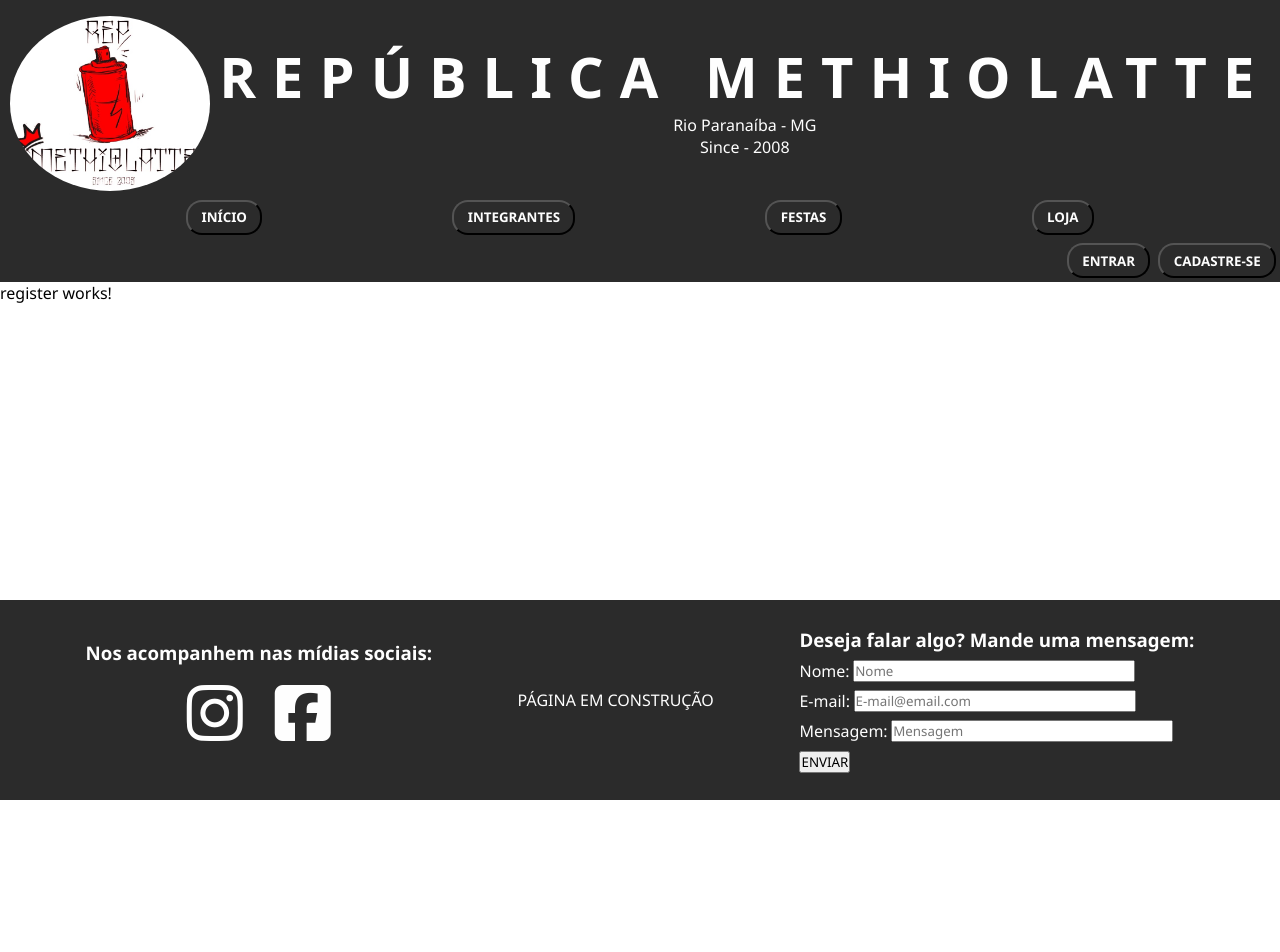
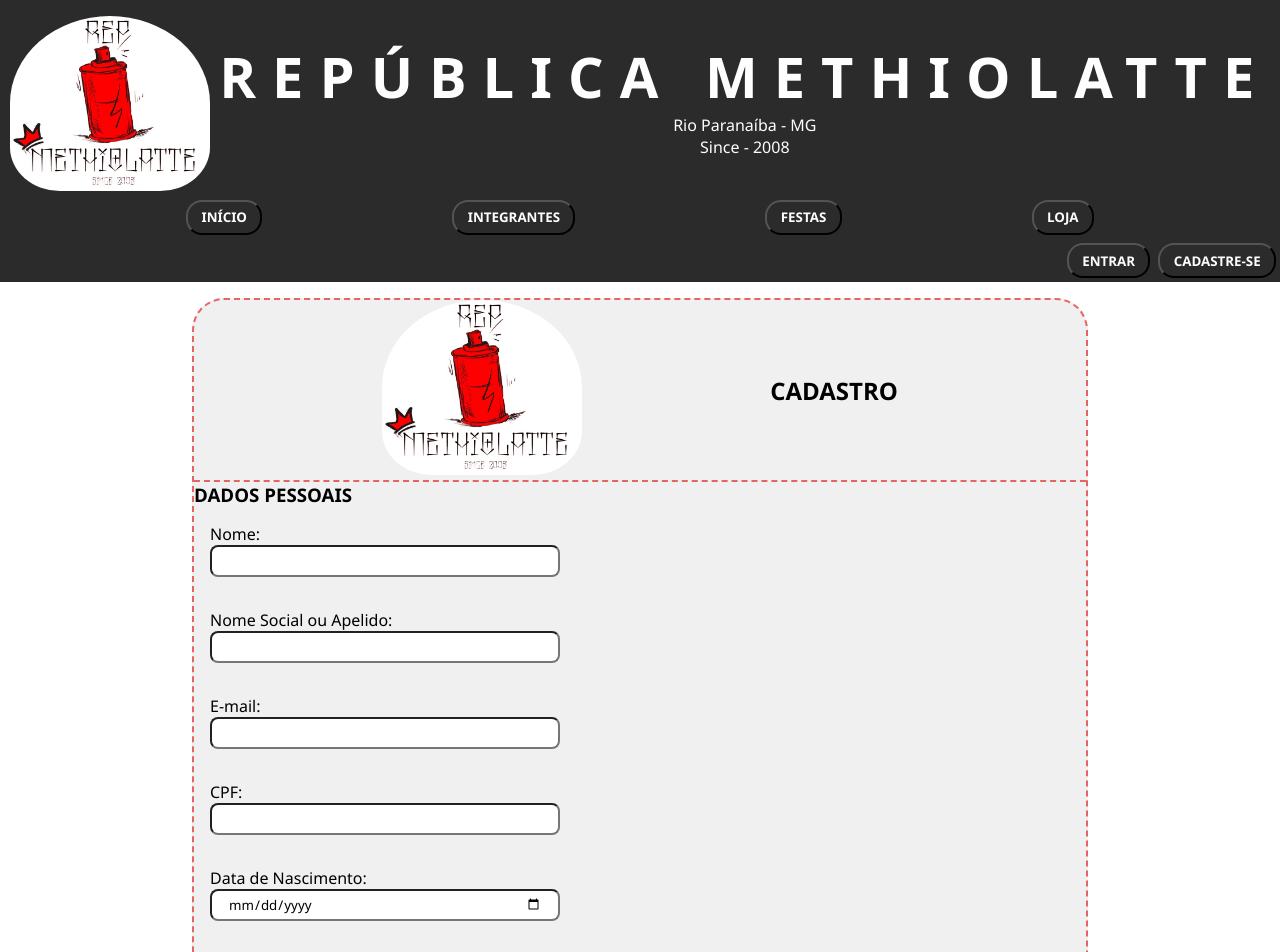
Before and after one commit to DiogoOtoni/angular-site-meth, an Angular app: page /register in a window 1280 px wide. Shown: the top 952 px of the page. Before the commit the page ends 800 px from the top, so only its background shows below. Built offline with nearby package versions, Linux system fonts and the light colour scheme.

Commit message:
Feat - login pronta - register quase pronta - outras atts

```diff
--- a/src/app/components/member-card/member-card.component.css
+++ b/src/app/components/member-card/member-card.component.css
@@ -8,6 +8,7 @@
 
 .img__container > img{
 	width: 100%;
+	border-radius: 1rem;
 }
 
 
--- a/src/app/pages/login/login.component.css
+++ b/src/app/pages/login/login.component.css
@@ -0,0 +1,63 @@
+.login__container{
+	max-width: 370px;
+	margin: 3rem auto;
+	border: 2px dashed rgb(230, 100, 100);
+	border-radius: 2rem;
+	background-color: #f0f0f0;
+	padding: 1rem;
+}
+
+.title__login{
+	display: flex;
+	flex-direction: row;
+	flex-wrap: wrap;
+	justify-content: space-evenly;
+	align-items: center;
+}
+
+.img__title-login{
+	width: 100px;
+}
+
+.img__title-login > img {
+	width: 100%;
+	border-radius: 50% 50% 25% 25% ;
+}
+
+.form__content-login{
+	display: flex;
+	flex-direction: column;
+	justify-content: center;
+	align-items: flex-start;
+	margin-bottom: 1rem;
+	text-align: center;
+}
+
+.form__content-login > input {
+	width: 100%;
+	height: 2rem;
+	border-radius: .5rem;
+	padding: 0 1rem;
+}
+
+.forgetPass__content-login{
+	cursor: pointer;
+	color: blue;
+	text-decoration: underline;
+	text-align: center;
+	font-size: small;
+	margin-bottom: 1rem;
+}
+
+.btn__content-login{
+	text-align: center;
+}
+
+.btn__content-login > button{
+	cursor: pointer;
+	background-color: rgb(230, 100, 100);
+	border-radius: 1rem;
+	width: 10rem;
+	height: 3rem;
+	font-weight: bold;
+}
--- a/src/app/pages/login/login.component.html
+++ b/src/app/pages/login/login.component.html
@@ -1,8 +1,42 @@
 <div class="login__container">
-	<h2>FORMULÁRIO DE LOGIN</h2>
+	<!-- <h2>FORMULÁRIO DE LOGIN</h2>
 	<div><p>IMAGEM</p></div>
 	<div><p>EMAIL</p></div>
 	<div><p>SENHA</p></div>
 	<div><p>esqueceu a senha?</p></div>
-	<div><p>botoes de entrar</p></div>
+	<div><p>botoes de entrar</p></div> -->
+
+	<div class="title__login">
+		<div class="img__title-login">
+			<img src="../../../assets/images/imgMeth/newlogo.jpeg" alt="Logo">
+		</div>
+		<div class="title__title-login">
+			<h2>LOGIN</h2>
+		</div>
+	</div>
+
+	<div class="content__login">
+		<form action="">
+
+			<div class="user__content-login form__content-login">
+				<label for="userLogin">Usuário:</label>
+				<input type="email" name="userLogin" id="userLogin" placeholder="E-mail@email.com" maxlength="200" required>
+			</div>
+
+			<div class="pass__content-login form__content-login">
+				<label for="passLogin">Senha:</label>
+				<input type="password" name="passLogin" id="passLogin" maxlength="200" required>
+			</div>
+
+			<div class="forgetPass__content-login">
+				<p>Esqueci a senha!</p>
+			</div>
+
+			<div class="btn__content-login">
+				<button type="submit">ENTRAR</button>
+			</div>
+
+		</form>
+	</div>
+
 </div>
--- a/src/app/pages/register/register.component.css
+++ b/src/app/pages/register/register.component.css
@@ -0,0 +1,83 @@
+.register__container {
+	background-color: #f0f0f0;
+	max-width: 70%;
+	margin: 1rem auto;
+	border-radius: 2rem;
+	border: 2px dashed rgb(230, 100, 100);
+}
+
+.content__data{
+	border-bottom: 2px dashed rgb(230, 100, 100);
+	display: flex;
+	flex-direction: column;
+	justify-content: center;
+}
+
+.title__register {
+	display: flex;
+	flex-direction: row;
+	flex-wrap: wrap;
+	align-items: center;
+	justify-content: space-evenly;
+	border-bottom: 2px dashed rgb(230, 100, 100);
+}
+
+.img__title-register {
+	width: 200px;
+}
+.img__title-register > img {
+	width: 100%;
+	border-radius: 50% 50% 25% 25%;
+}
+
+
+.inputs-data{
+	display: flex;
+	flex-direction: column;
+	justify-content: center;
+
+	margin: 1rem;
+}
+.inputs-data > input {
+	max-width: 350px;
+	height: 2rem;
+	border-radius: .5rem;
+	padding: 0 1rem;
+}
+
+.input-address{
+	display: flex;
+	flex-direction: row;
+	flex-wrap: wrap;
+	justify-content: flex-start;
+}
+
+.curso-inputs {
+	margin-bottom: .5rem;
+}
+.curso-inputs > input{
+	margin-right: .625rem;
+}
+
+
+.content__btn-register{
+	text-align: center;
+	margin-bottom: 1rem;
+}
+.content__btn-register > button{
+	cursor: pointer;
+	background-color: rgb(230, 100, 100);
+	border-radius: 1rem;
+	width: 10rem;
+	height: 3rem;
+	font-weight: bold;
+}
+
+
+#selStudent{
+	width: 3rem;
+}
+#numberInput,
+#cepInput{
+	width: 7rem;
+}
--- a/src/app/pages/register/register.component.html
+++ b/src/app/pages/register/register.component.html
@@ -1 +1,169 @@
-<p>register works!</p>
+<div class="register__container">
+
+	<div class="title__register">
+		<div class="img__title-register">
+			<img src="../../../assets/images/imgMeth/newlogo.jpeg" alt="Logo">
+		</div>
+		<div class="title__title-register">
+			<h2>CADASTRO</h2>
+		</div>
+	</div>
+	<form action="">
+
+		<div class="content__personal-register content__data">
+			<div class="title__content">
+				<h3>DADOS PESSOAIS</h3>
+			</div>
+			<div class="inputs-data">
+				<label for="nameInput">Nome:</label>
+				<input type="text" name="nameInput" id="nameInput" required>
+			</div>
+
+			<div class="inputs-data">
+				<label for="nickInput">Nome Social ou Apelido:</label>
+				<input type="text" name="nickInput" id="nickInput">
+			</div>
+
+			<div class="inputs-data">
+				<label for="emailInput">E-mail:</label>
+				<input type="email" name="emailInput" id="emailInput" required>
+			</div>
+
+			<div class="inputs-data">
+				<label for="cpfInput">CPF:</label>
+				<input type="text" name="cpfInput" id="cpfInput" required>
+			</div>
+
+			<div class="inputs-data">
+				<label for="birthInput">Data de Nascimento:</label>
+				<input type="date" name="birthInput" id="birthInput">
+			</div>
+
+			<div class="inputs-data">
+				<label for="profissionInput">Profissão:</label>
+				<input type="text" name="profissionInput" id="profissionInput">
+			</div>
+
+		</div>
+
+		<div class="content__address-register content__data">
+			<div class="title__content">
+				<h3>ENDEREÇO</h3>
+			</div>
+			<div class="inputs-data">
+				<label for="cepInput">CEP (apenas números):</label>
+				<input type="text" name="cepInput" id="cepInput" required>
+			</div>
+
+			<div class="input-address">
+				<div class="inputs-data">
+					<label for="streetInput">Rua:</label>
+					<input type="text" name="streetInput" id="streetInput">
+				</div>
+				<div class="inputs-data">
+					<label for="numberInput">Número:</label>
+					<input type="number" name="numberInput" id="numberInput" min="0">
+				</div>
+				<div class="inputs-data">
+					<label for="addressInput1">Bairro:</label>
+					<input type="text" name="addressInput1" id="addressInput1">
+				</div>
+				<div class="inputs-data">
+					<label for="compleInput">Complemento:</label>
+					<input type="text" name="compleInput" id="compleInput">
+				</div>
+			</div>
+
+			<div class="input-address">
+				<div class="inputs-data">
+					<label for="cityInput">Cidade:</label>
+					<input type="text" name="cityInput" id="cityInput">
+				</div>
+				<div class="inputs-data">
+					<label for="ufInput">UF:</label>
+					<input type="text" name="ufInput" id="ufInput">
+				</div>
+				<div class="inputs-data">
+					<label for="countryInput">País:</label>
+					<input type="text" name="countryInput" id="countryInput">
+				</div>
+			</div>
+		</div>
+
+		<div class="content__student-register content__data">
+			<div class="title__content">
+				<h3>UFV-CRP</h3>
+			</div>
+			<div class="inputs-data">
+				<label for="selStudent">É estudante da UFV-CRP?</label>
+				<select name="selStudent" id="selStudent">
+					<option value="sim">SIM</option>
+					<option value="nao">NÃO</option>
+				</select>
+			</div>
+			<div class="inputs-data">
+				<p>Caso sim, de qual curso ?</p>
+				<div class="curso-inputs">
+					<input type="radio" name="cursoInput" id="cursoInputAGR" value="AGR">
+					<label for="cursoInputAGR">Agronomia</label>
+				</div>
+				<div class="curso-inputs">
+					<input type="radio" name="cursoInput" id="cursoInputADM" value="ADM">
+					<label for="cursoInputADM">Administração</label>
+				</div>
+				<div class="curso-inputs">
+					<input type="radio" name="cursoInput" id="cursoInputBIO" value="BIO">
+					<label for="cursoInputBIO">Ciências Biológicas</label>
+				</div>
+				<div class="curso-inputs">
+					<input type="radio" name="cursoInput" id="cursoInputCCB" value="CCB">
+					<label for="cursoInputCCB">Ciências Contábeis</label>
+				</div>
+				<div class="curso-inputs">
+					<input type="radio" name="cursoInput" id="cursoInputCAL" value="CAL">
+					<label for="cursoInputCAL">Ciências de Alimentos</label>
+				</div>
+				<div class="curso-inputs">
+					<input type="radio" name="cursoInput" id="cursoInputEGC" value="EGC">
+					<label for="cursoInputEGC">Engenharia Civil</label>
+				</div>
+				<div class="curso-inputs">
+					<input type="radio" name="cursoInput" id="cursoInputEGP" value="EGP">
+					<label for="cursoInputEGP">Engenharia de Produção</label>
+				</div>
+				<div class="curso-inputs">
+					<input type="radio" name="cursoInput" id="cursoInputNUT" value="NUT">
+					<label for="cursoInputNUT">Nutrição</label>
+				</div>
+				<div class="curso-inputs">
+					<input type="radio" name="cursoInput" id="cursoInputQUI" value="QUI">
+					<label for="cursoInputQUI">Química</label>
+				</div>
+				<div class="curso-inputs">
+					<input type="radio" name="cursoInput" id="cursoInputSIS" value="SIS">
+					<label for="cursoInputSIS">Sistemas de Informação</label>
+				</div>
+				<div class="curso-inputs">
+					<input type="radio" name="cursoInput" id="cursoInputOther" value="OTHER" checked>
+					<label for="cursoInputOther">Outro</label>
+				</div>
+			</div>
+		</div>
+
+		<div class="content__pass-register">
+			<div class="inputs-data">
+				<label for="passInput">SENHA:</label>
+				<input type="password" name="passInput" id="passInput" required>
+			</div>
+			<div class="inputs-data">
+				<label for="passConfInput">CONFIRME A SENHA:</label>
+				<input type="password" name="passConfInput" id="passConfInput" required>
+			</div>
+		</div>
+
+		<div class="content__btn-register">
+			<button type="submit">ENVIAR</button>
+		</div>
+
+	</form>
+</div>
--- a/src/app/services/years-serv.service.ts
+++ b/src/app/services/years-serv.service.ts
@@ -9,9 +9,11 @@ import { IYears } from '../interfaces/IYears';
 
 export class YearsServService {
 
+	urlYears:string = 'assets/data/years.json'
+
   constructor(private http: HttpClient) { }
 
 	getAllYears():Observable<any>{
-		return this.http.get<any>('assets/data/years.json')
+		return this.http.get<any>(this.urlYears)
 	}
 }
--- a/src/app/shared/header/header.component.css
+++ b/src/app/shared/header/header.component.css
@@ -22,7 +22,7 @@
 
 .header__img-title > img {
 	width: 100%;
-	border-radius: 50%;
+	border-radius: 50% 50% 25% 25%;
 }
 
 .header__write-title > h1{
--- a/src/assets/data/members.json
+++ b/src/assets/data/members.json
@@ -86,10 +86,10 @@
 		},
 		{
 			"name": "Victor Carvalho",
-			"nick": "VICTOR",
+			"nick": "PIT",
 			"photo": "",
 			"dataEntrada": 2020,
-			"dataSaida": 2021
+			"dataSaida": 2022
 		},
 		{
 			"name": "Álvaro Lelis",
@@ -130,7 +130,7 @@
 			"name": "Thales Lima",
 			"nick": "XANINHA",
 			"photo": "",
-			"dataEntrada": 2019,
+			"dataEntrada": 2020,
 			"dataSaida": 2021
 		},
 		{
```
Also changed, not shown: src/assets/images/profileMembers/PIT.png (renamed from src/assets/images/profileMembers/VICTOR.png).
